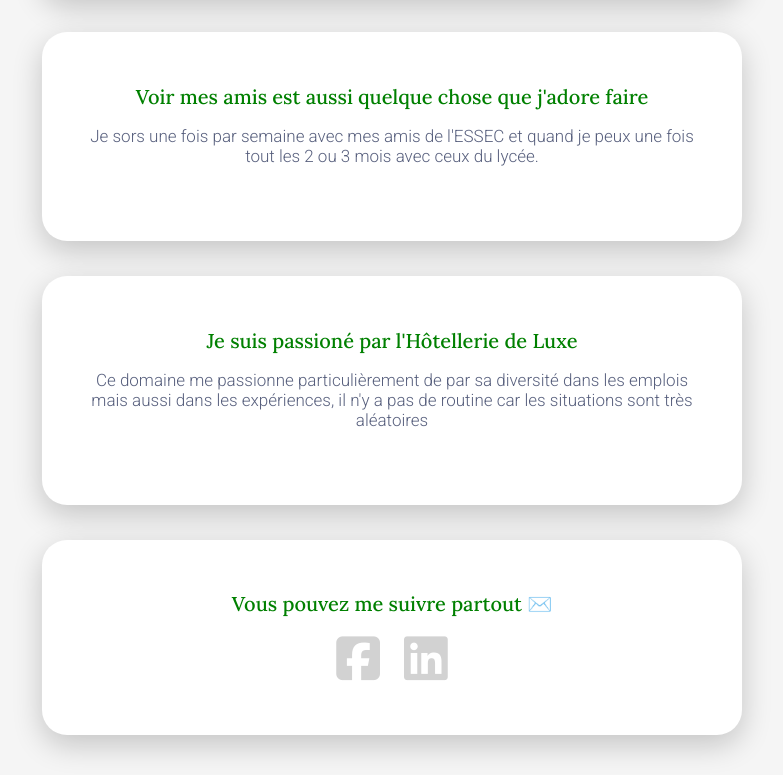
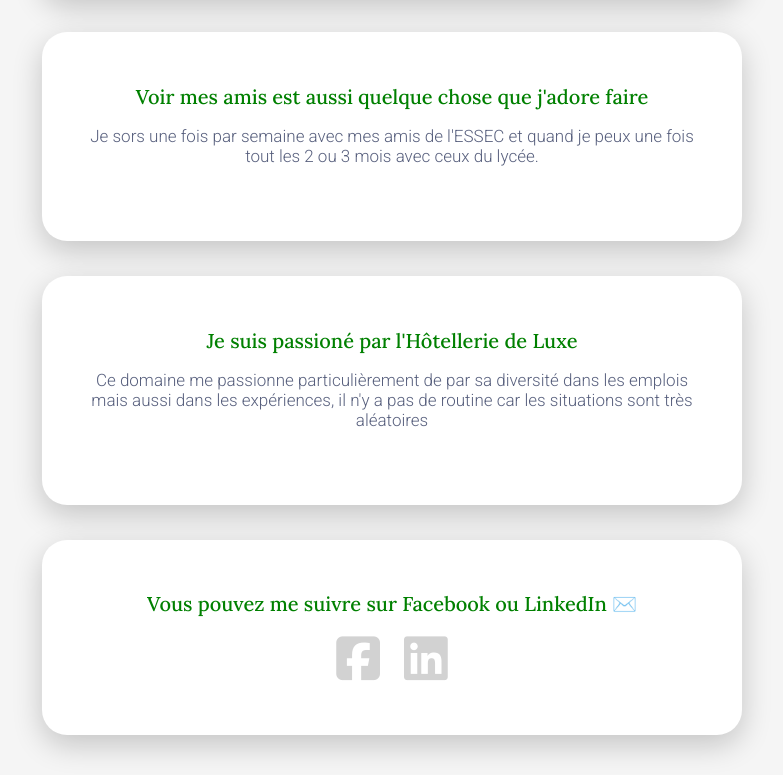
Before and after one commit to Samu14122003/sam, a plain HTML site: page index.html in a window 1280 px wide. Shown: the part 782-1557 px from the top of the page, without its empty margins (248-1031 px from the left). Drawn offline with Linux system fonts and the light colour scheme.

Commit message:
Update index.html

```diff
--- a/index.html
+++ b/index.html
@@ -45,7 +45,7 @@
 					</div>
 
 					<div class="card-white">
-						<h2>Vous pouvez me suivre partout ✉️ </h2>
+						<h2>Vous pouvez me suivre sur Facebook ou LinkedIn ✉️ </h2>
 						<ul clas="list-inline">
 							<li>
 								<a href="https://www.facebook.com/samuel.bral.7" target="_blank">
```
